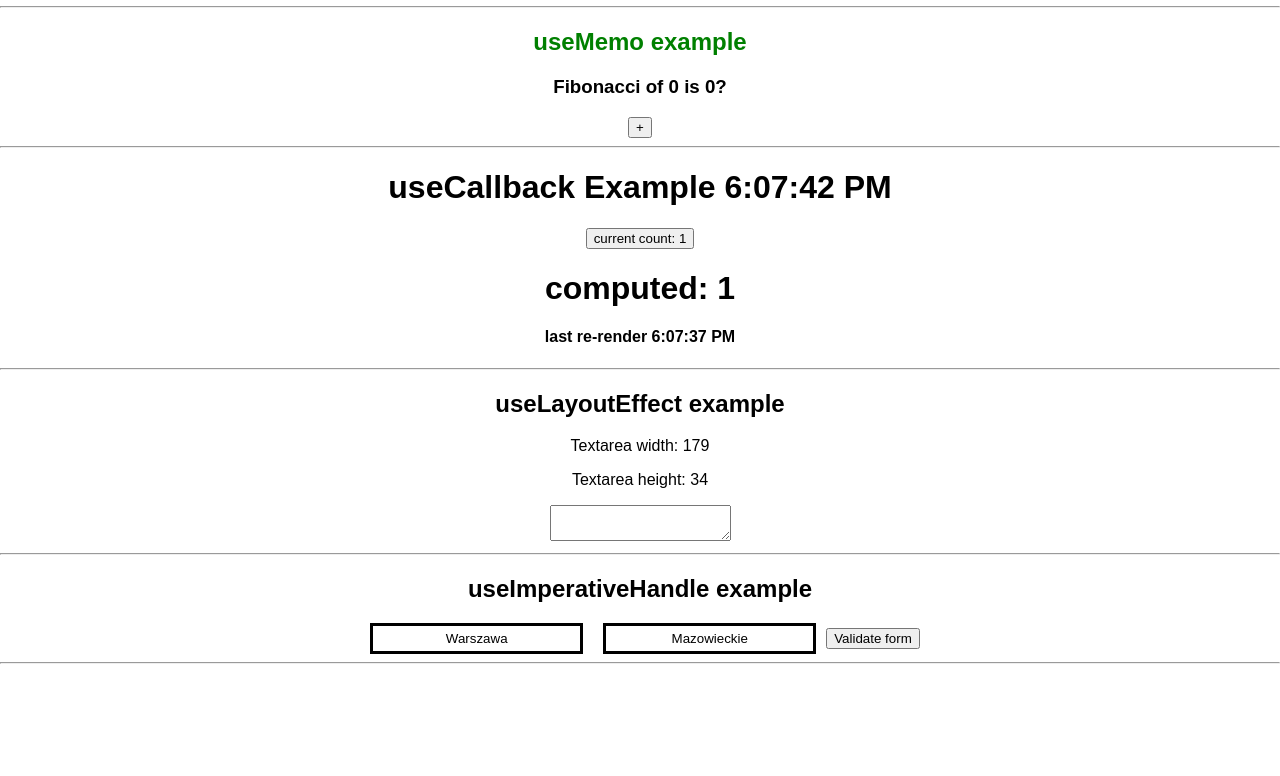
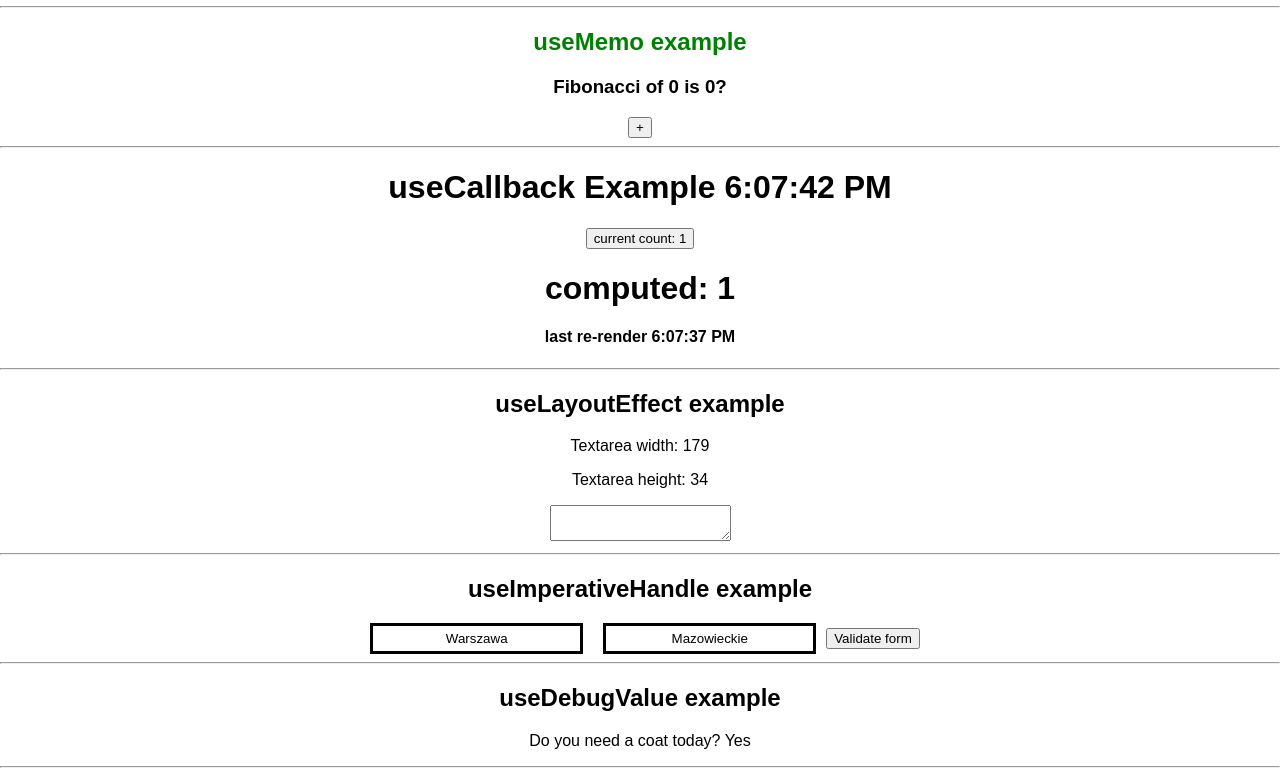
Before and after one commit to mirek-t/useReact, a React (Create React App) app: page / in a window 1280 px wide. Shown: the part 475-1251 px from the top of the page. Before the commit the page ends 1147 px from the top, so only its background shows below. Built offline with nearby package versions, Linux system fonts and the light colour scheme.

Commit message:
useDebugValue

```diff
--- a/src/App.js
+++ b/src/App.js
@@ -7,6 +7,7 @@ import RefComponent from "./Ref";
 import State from "./State";
 import LayoutEffect from "./LayoutEffect";
 import ImperativeHandle from "./ImperativeHandle";
+import DebugValue from "./DebugValue";
 
 function App() {
   return (
@@ -27,6 +28,8 @@ function App() {
       <hr />
       <ImperativeHandle />
       <hr />
+      <DebugValue />
+      <hr />
     </div>
   );
 }
--- /dev/null
+++ b/src/DebugValue.jsx
@@ -0,0 +1,26 @@
+import { useDebugValue, useEffect, useState } from "react";
+
+function useIsRaining() {
+  const [isRaining, setIsRaining] = useState(false);
+  useEffect(() => {
+    setIsRaining(Math.random() > 0.5);
+  }, []);
+
+  useDebugValue(isRaining ? "Is raining" : "Is not raining", (value) => {
+    return `It ${value.toLowerCase()} ${isRaining ? "🌧️" : "🌞"}`;
+  });
+
+  return isRaining;
+}
+
+function DebugValue() {
+  const isRaining = useIsRaining();
+  return (
+    <div>
+      <h2>useDebugValue example</h2>
+      <p>Do you need a coat today? {isRaining ? "Yes" : "No, thank you"}</p>
+    </div>
+  );
+}
+
+export default DebugValue;
```
